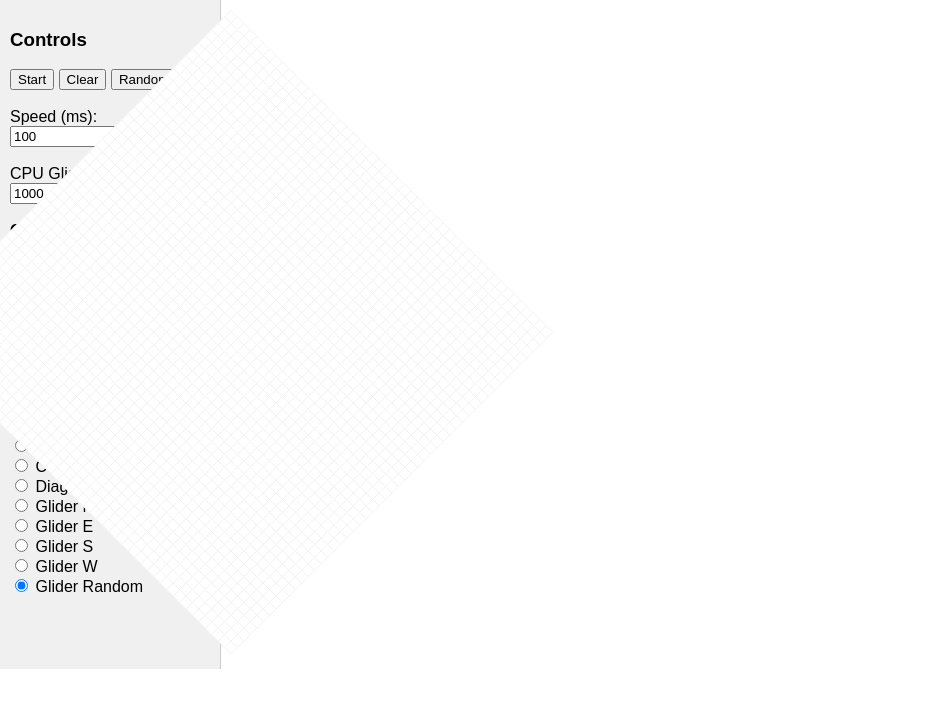
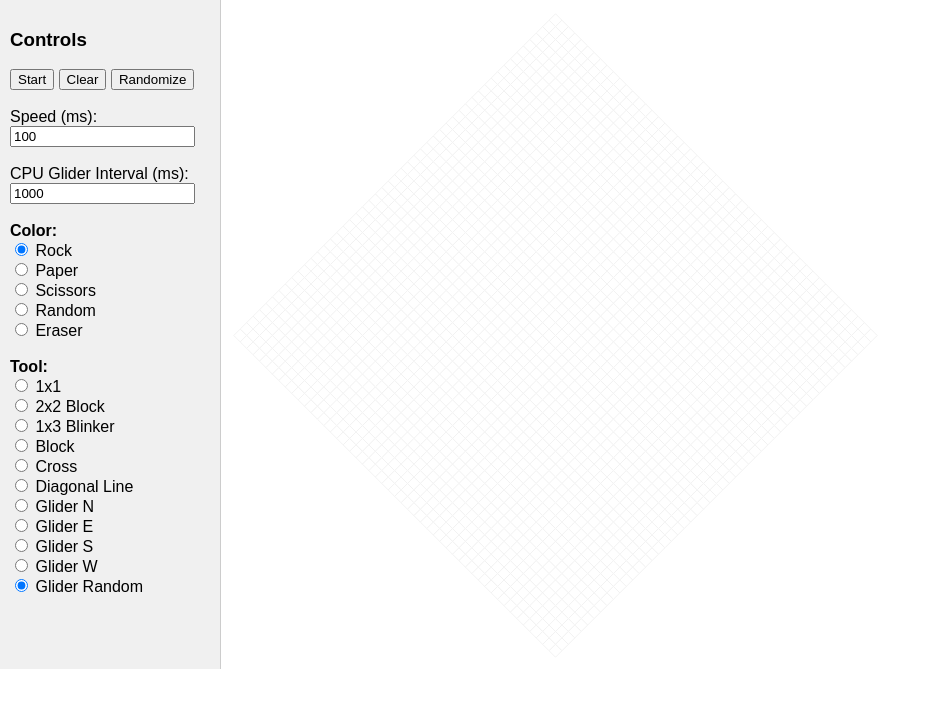
Before and after one commit to edoziw/gol-towers, a plain HTML site: page index.html in a window 1280 px wide. Shown: the whole page, without its empty margins (0-926 px from the left). Drawn offline with Linux system fonts and the light colour scheme.

Commit message:
fixed grid position

```diff
--- a/index.html
+++ b/index.html
@@ -25,7 +25,7 @@
             gap: 1px;
             margin: 10px;
             transform: rotate(45deg) scale(0.7);
-            transform-origin: top left;
+            transform-origin: center;
         }
 
         .cell {
```
